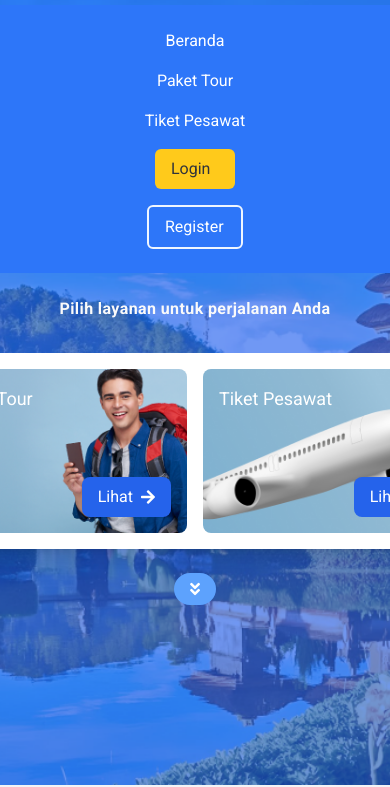
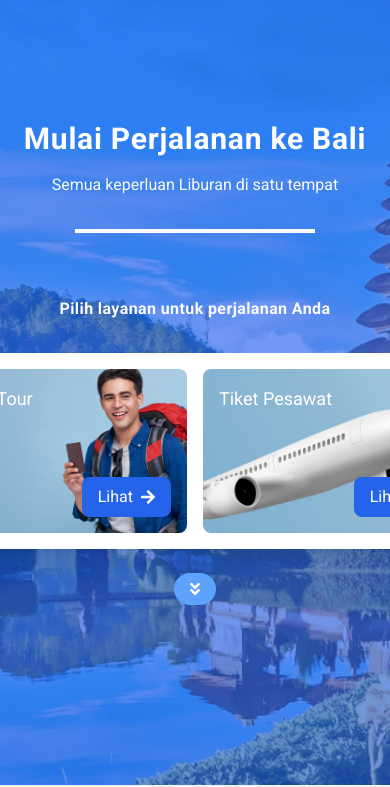
Before and after one commit to fauzanmuh/TrimaTour, a plain HTML site: page trimaTour.html in a window 390 px wide. Shown: the part 59-846 px from the top of the page. Drawn offline with nearby package versions, Linux system fonts and the light colour scheme.

Commit message:
fixing header

```diff
--- a/trimaTour.html
+++ b/trimaTour.html
@@ -183,7 +183,7 @@
         </div>
       </div>
 
-      <div id="mobileNav" class="md:hidden absolute top-16 left-0 w-full bg-[#2D76F9] text-white p-6 space-y-4 flex flex-col items-center">
+      <div id="mobileNav" class="md:hidden hidden absolute top-16 left-0 w-full bg-[#2D76F9] text-white p-6 space-y-4 flex flex-col items-center">
         <a href="#" class="block hover:text-slate-50 hover:font-bold">Beranda</a>
         <a href="#" class="block hover:text-slate-50 hover:font-bold">Paket Tour</a>
         <a href="#" class="block hover:text-slate-50 hover:font-bold">Tiket Pesawat</a>
```
